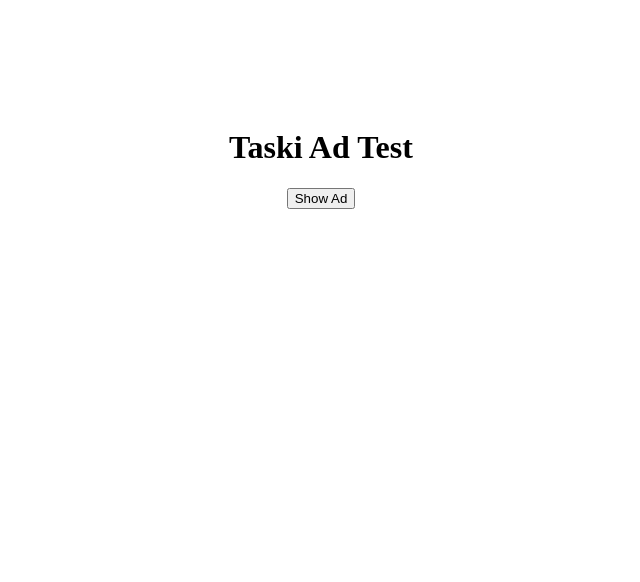
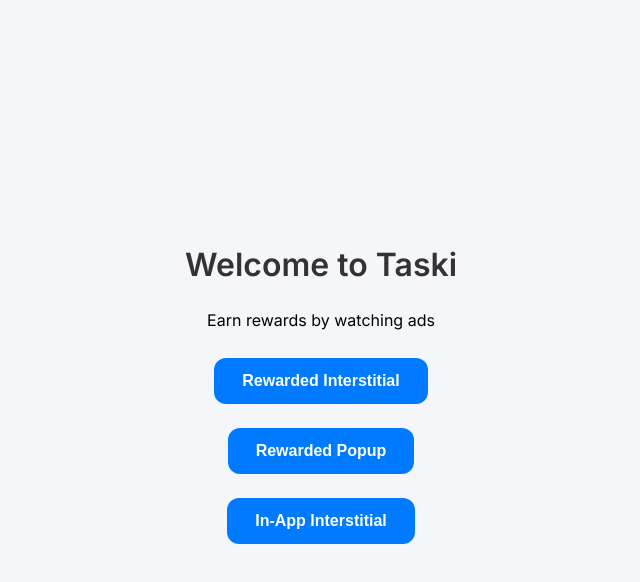
Before and after one commit to chikaah/Taski, a plain HTML site: page index.html in a window 1280 px wide. Shown: the whole page, without its empty margins (319-959 px from the left). Drawn offline with Linux system fonts and the light colour scheme.

Commit message:
Add files via upload

```diff
--- a/index.html
+++ b/index.html
@@ -1,26 +1,101 @@
 <!DOCTYPE html>
 <html lang="en">
 <head>
-  <meta charset="UTF-8" />
-  <title>Taski Ad Test</title>
-  <meta name="viewport" content="width=device-width, initial-scale=1.0" />
-  <script async="async" data-cfasync="false" src="https://jsc.adskeeper.co.uk/monetag/show_9273434.js"></script>
+  <meta charset="UTF-8">
+  <title>Taski - Earn by Watching Ads</title>
+  <meta name="viewport" content="width=device-width, initial-scale=1.0">
+  <link href="https://fonts.googleapis.com/css2?family=Inter:wght@400;600&display=swap" rel="stylesheet">
+
+  <!-- Monetag SDKs -->
+  <script src='//whephiwums.com/sdk.js' data-zone='9273434' data-sdk='show_9273434'></script>
+  <script src='//whephiwums.com/sdk.js' data-zone='9273436' data-sdk='show_9273436'></script>
+  <script src='//whephiwums.com/sdk.js' data-zone='9273437' data-sdk='show_9273437'></script>
+
+  <style>
+    body {
+      margin: 0;
+      font-family: 'Inter', sans-serif;
+      background: #f4f6fa;
+      display: flex;
+      justify-content: center;
+      align-items: center;
+      height: 100vh;
+      flex-direction: column;
+    }
+
+    h1 {
+      color: #333;
+      margin-bottom: 10px;
+    }
+
+    .button {
+      padding: 14px 28px;
+      margin: 12px;
+      font-size: 16px;
+      font-weight: 600;
+      border: none;
+      border-radius: 12px;
+      cursor: pointer;
+      background-color: #007bff;
+      color: white;
+      transition: background 0.2s ease;
+    }
+
+    .button:hover {
+      background-color: #0056b3;
+    }
+
+    #status {
+      margin-top: 20px;
+      font-size: 15px;
+      color: #444;
+    }
+  </style>
 </head>
-<body style="text-align: center; padding-top: 100px;">
-  <h1>Taski Ad Test</h1>
-  <button onclick="loadAd()">Show Ad</button>
-  <p id="status"></p>
+<body>
+
+  <h1>Welcome to Taski</h1>
+  <p>Earn rewards by watching ads</p>
+
+  <button class="button" onclick="loadInterstitialAd()">Rewarded Interstitial</button>
+  <button class="button" onclick="loadPopupAd()">Rewarded Popup</button>
+  <button class="button" onclick="loadInAppAd()">In-App Interstitial</button>
+
+  <div id="status"></div>
 
   <script>
-    function loadAd() {
-      document.getElementById("status").innerText = "Loading ad...";
+    function loadInterstitialAd() {
+      document.getElementById("status").innerText = "Loading interstitial ad...";
       show_9273434().then(() => {
-        document.getElementById("status").innerText = "✅ Ad watched!";
-      }).catch((e) => {
-        document.getElementById("status").innerText = "❌ Failed to load ad.";
-        console.error(e);
+        document.getElementById("status").innerText = "✅ Interstitial completed. Reward user.";
+      }).catch(() => {
+        document.getElementById("status").innerText = "❌ Ad skipped or failed.";
+      });
+    }
+
+    function loadPopupAd() {
+      document.getElementById("status").innerText = "Loading rewarded popup...";
+      show_9273436('pop').then(() => {
+        document.getElementById("status").innerText = "✅ Popup ad finished. Reward user.";
+      }).catch(() => {
+        document.getElementById("status").innerText = "❌ Popup ad skipped or failed.";
+      });
+    }
+
+    function loadInAppAd() {
+      document.getElementById("status").innerText = "Triggering in-app interstitial...";
+      show_9273437({
+        type: 'inApp',
+        inAppSettings: {
+          frequency: 2,
+          capping: 0.1,
+          interval: 30,
+          timeout: 5,
+          everyPage: false
+        }
       });
     }
   </script>
+
 </body>
 </html>
```
